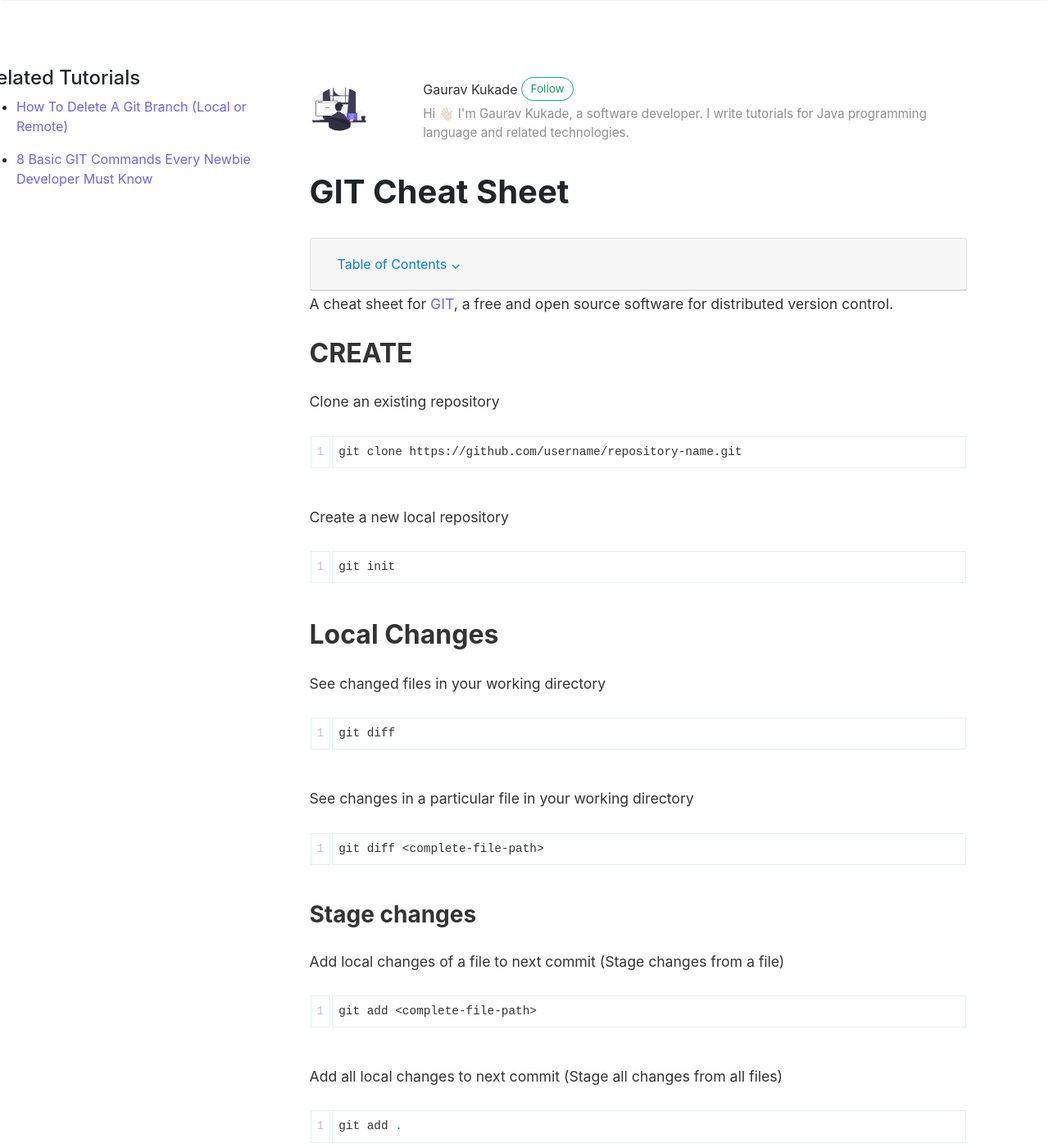
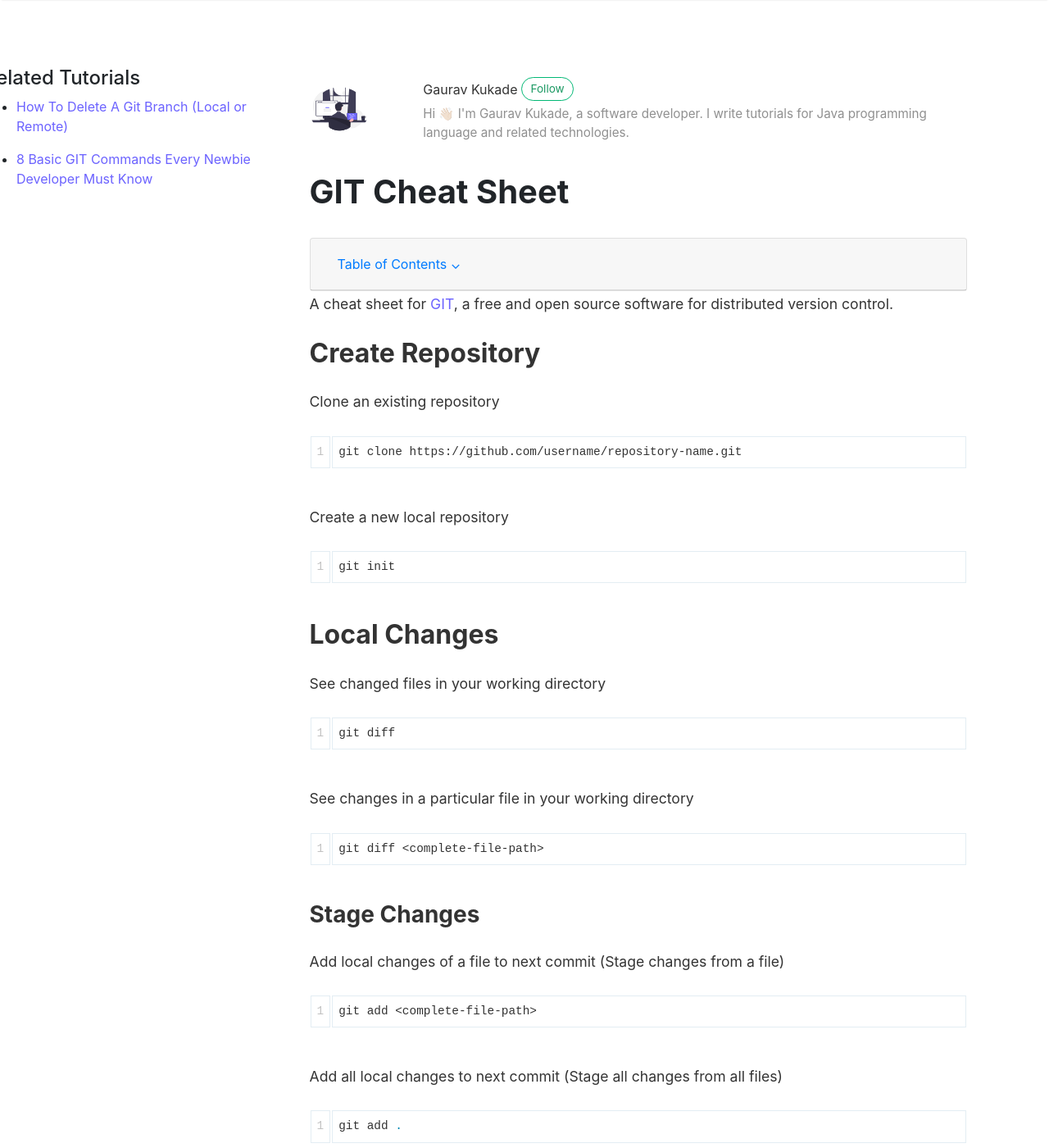
Before and after one commit to coderolls/coderolls-blog, a Jekyll site: the page built from _posts/git/2022-10-29-git-cheat-sheet.md, in a window 1280 px wide and 1400 px high. Shown: the whole window at 82% size. Built offline with Jekyll 4.4.1, drawn with Linux system fonts in a browser that asks for light colours; nearby versions of some CDN libraries; comment, search, counter and statistics services are not loaded; some of the changed text lies outside the part shown.

Commit message:
Update GIT cheat sheet

````diff
--- a/_posts/git/2022-10-29-git-cheat-sheet.md
+++ b/_posts/git/2022-10-29-git-cheat-sheet.md
@@ -9,7 +9,7 @@
 
 A cheat sheet for [GIT](https://git-scm.com/), a free and open source software for distributed version control.
 
-## CREATE
+## Create Repository
 
 Clone an existing repository
 
@@ -39,7 +39,7 @@
 git diff <complete-file-path>
 ```
 
-### Stage changes
+### Stage Changes
 
 Add local changes of a file to next commit (Stage changes from a file)
 
@@ -53,7 +53,7 @@
 git add .
 ```
 
-### Commit changes
+### Commit Changes
 
 Commit (commit previously staged changes)
 
@@ -233,7 +233,7 @@
 
 
 
-## Update and publish
+## Update and Publish
 
 List all currently configured remotes
 ```bash
@@ -282,7 +282,7 @@
 
 
 
-## Merge and rebase
+## Merge and Rebase
 
 Merge <branch> into your current HEAD
 ```bash
````
